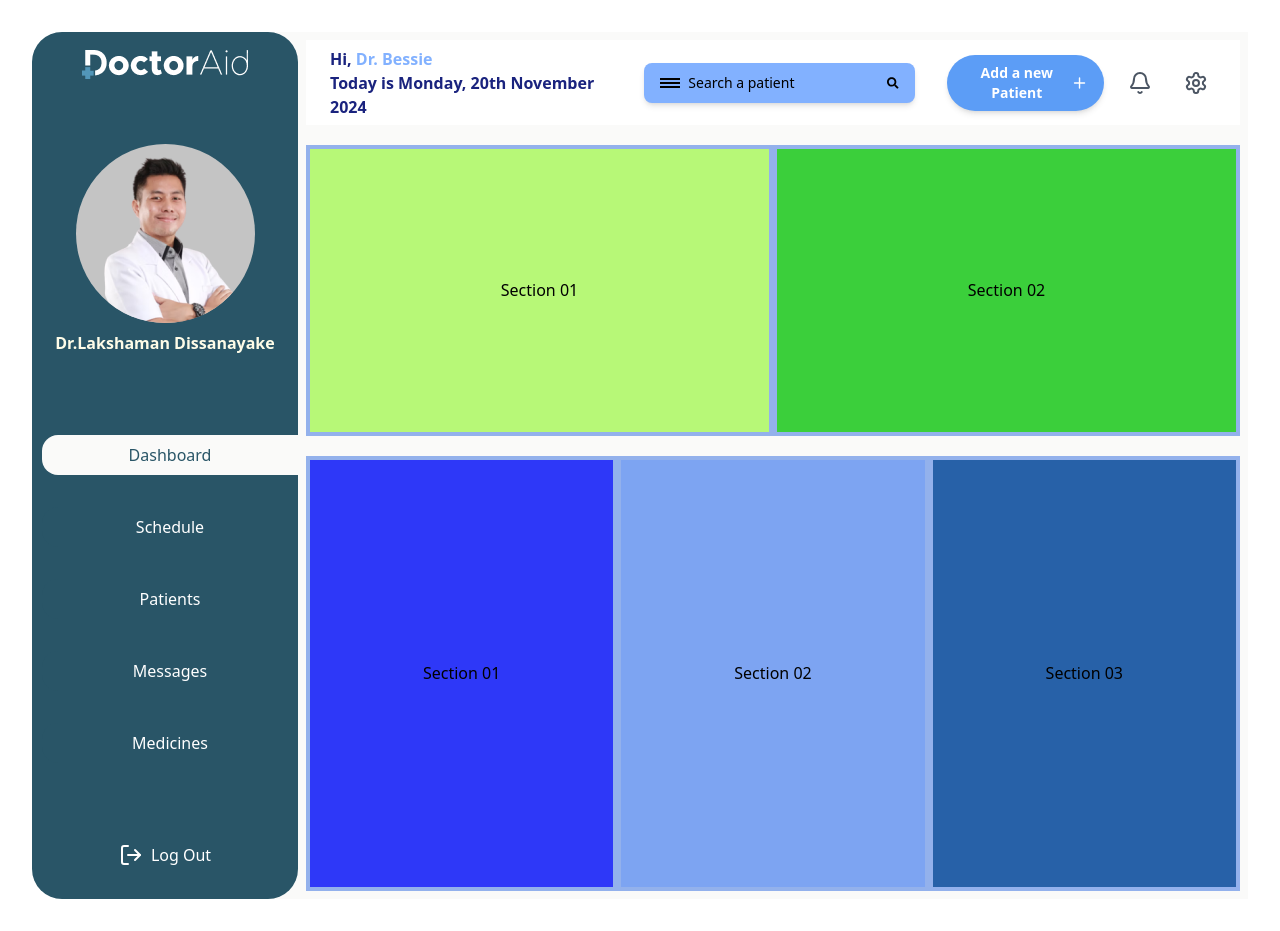
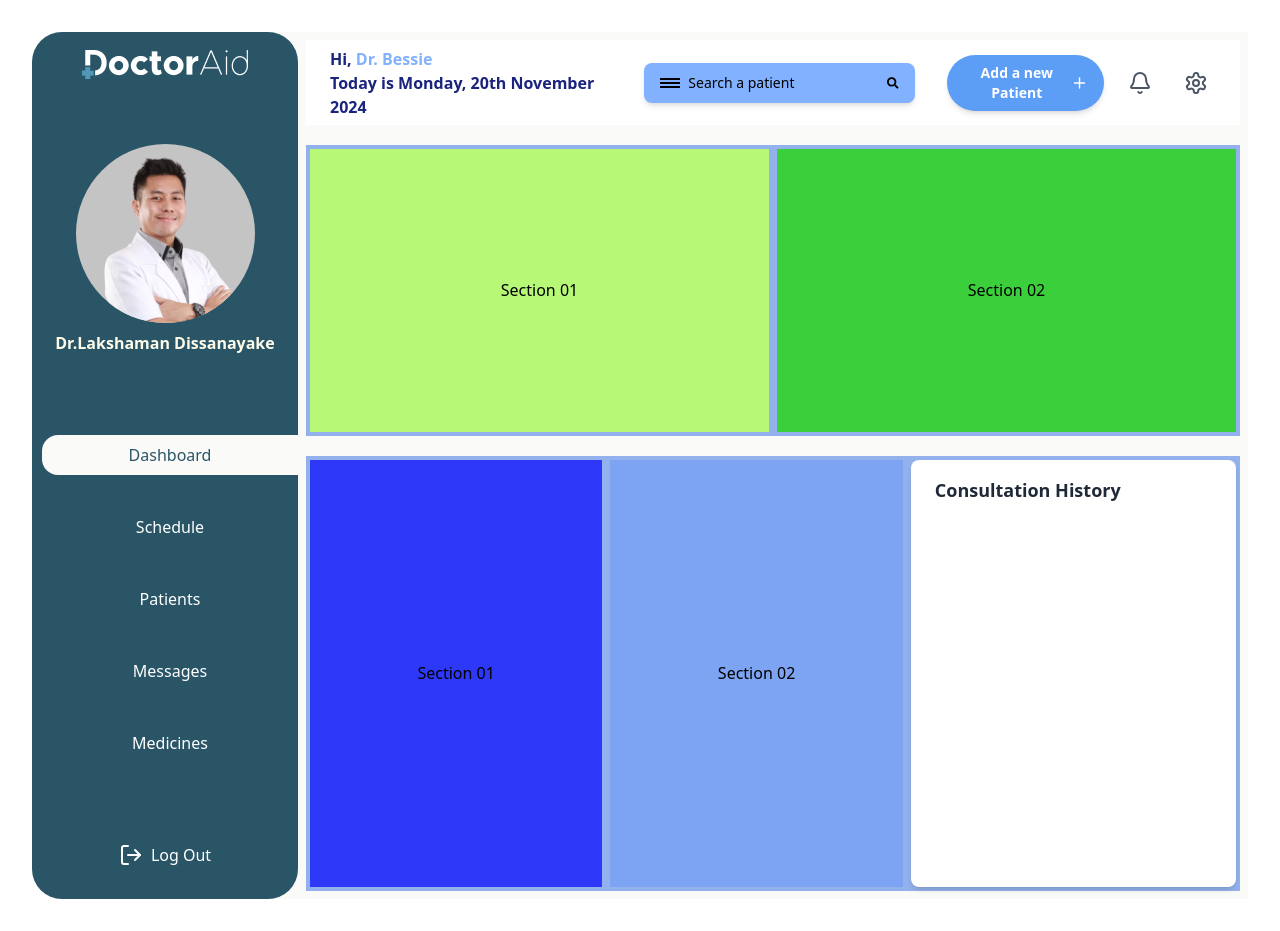
Before and after one commit to DoctorAid/doctoraid-main, a React (Vite) app in the folder doctors-dashboard/: page / in a window 1280 px wide. Built offline with nearby package versions, Linux system fonts and the light colour scheme.

Commit message:
Update App.jsx

```diff
--- a/doctors-dashboard/src/App.jsx
+++ b/doctors-dashboard/src/App.jsx
@@ -7,20 +7,22 @@ function App() {
 
       <DashboardNavigation/>
 
+      {/* Top Section */}
       <div className='flex justify-around gap-2 w-full h-[40%] bg-[#93b1ec] items-center px-1 py-1'>
         <div className='bg-[#b7f877] w-full h-full flex items-center justify-center'><p>Section 01</p></div>
         <div className='bg-[#3bcf3b] w-full h-full flex items-center justify-center'><p>Section 02</p></div>
-
       </div>
 
+      {/* Bottom Section */}
       <div className='flex justify-around gap-2 w-full h-[60%] bg-[#93b1ec] items-center px-1 py-1'>
         <div className='bg-[#2e38f8] w-full h-full flex items-center justify-center'><p>Section 01</p></div>
         <div className='bg-[#7da4f2] w-full h-full flex items-center justify-center'><p>Section 02</p></div>
-        <div className='bg-[#2761a8] w-full h-full flex items-center justify-center'><p>Section 03</p></div>
 
+        {/* Consultation History Section */}
+        <div className='bg-white w-full h-full flex flex-col items-start px-6 py-4 shadow-md rounded-lg overflow-y-scroll'>
+          <h2 className='text-lg font-semibold mb-4 text-gray-800'>Consultation History</h2>
+        </div>
       </div>
-
-
     </div>
   )
 }
```
